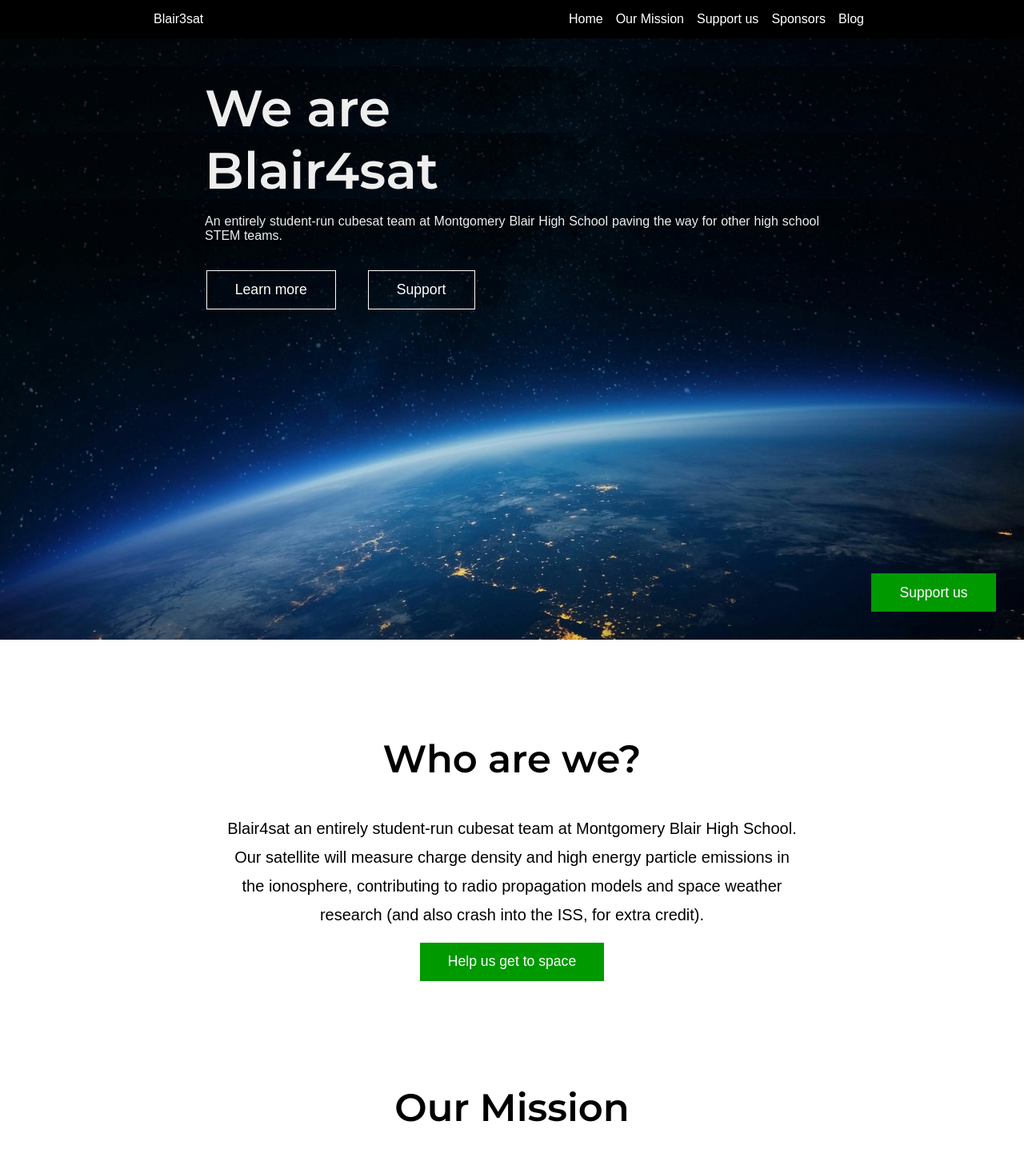
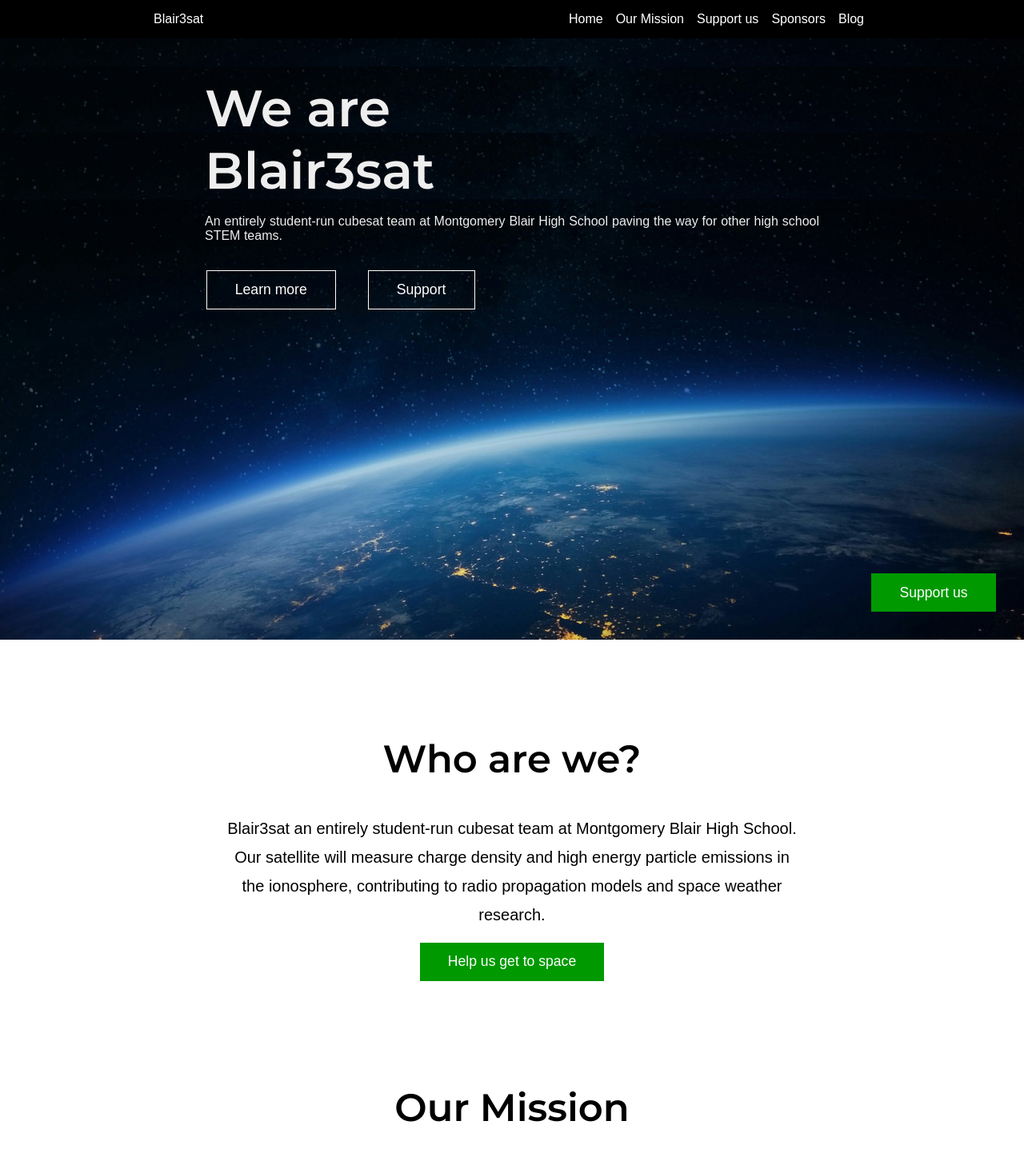
Before and after one commit to blair3sat/website-old, a Next.js app: page / in a window 1280 px wide. Shown: the top 1462 px of the page at 80% size. Built offline with nearby package versions, Linux system fonts and the light colour scheme.

Commit message:
undoing travis testing

```diff
--- a/pages/index.js
+++ b/pages/index.js
@@ -88,7 +88,7 @@
 				<div className="content">
 					<h1 className="title">
 						We are <br />
-						Blair4sat
+						Blair3sat
 					</h1>
 					<p className="desc">
 						An entirely student-run cubesat team at Montgomery Blair
@@ -118,11 +118,11 @@
 			<AboutUsContainer>
 				<h2 className="title">Who are we?</h2>
 				<p className="desc">
-					Blair4sat an entirely student-run cubesat team at Montgomery
+					Blair3sat an entirely student-run cubesat team at Montgomery
 					Blair High School. Our satellite will measure charge density
 					and high energy particle emissions in the ionosphere,
 					contributing to radio propagation models and space weather
-					research (and also crash into the ISS, for extra credit).
+					research.
 				</p>
 				<Centered>
 					<Link href="/support">
```
